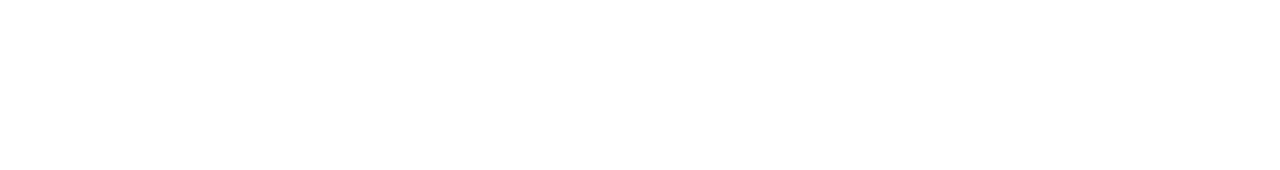
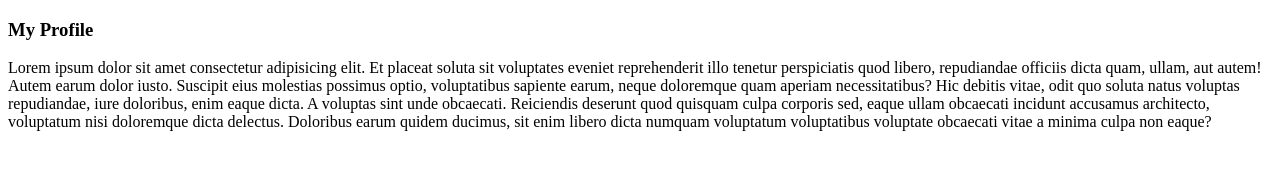
Before and after one commit to MichelleNJAMBI/my-profile, a plain HTML site: page index.html in a window 1280 px wide. Drawn offline with Linux system fonts and the light colour scheme.

Commit message:
added html header

```diff
--- a/index.html
+++ b/index.html
@@ -7,6 +7,9 @@
     <title>Document</title>
 </head>
 <body>
-
+    <h3>My Profile</h3>
+    <p>
+        Lorem ipsum dolor sit amet consectetur adipisicing elit. Et placeat soluta sit voluptates eveniet reprehenderit illo tenetur perspiciatis quod libero, repudiandae officiis dicta quam, ullam, aut autem! Autem earum dolor iusto. Suscipit eius molestias possimus optio, voluptatibus sapiente earum, neque doloremque quam aperiam necessitatibus? Hic debitis vitae, odit quo soluta natus voluptas repudiandae, iure doloribus, enim eaque dicta. A voluptas sint unde obcaecati. Reiciendis deserunt quod quisquam culpa corporis sed, eaque ullam obcaecati incidunt accusamus architecto, voluptatum nisi doloremque dicta delectus. Doloribus earum quidem ducimus, sit enim libero dicta numquam voluptatum voluptatibus voluptate obcaecati vitae a minima culpa non eaque?
+    </p>
 </body>
 </html>
```
